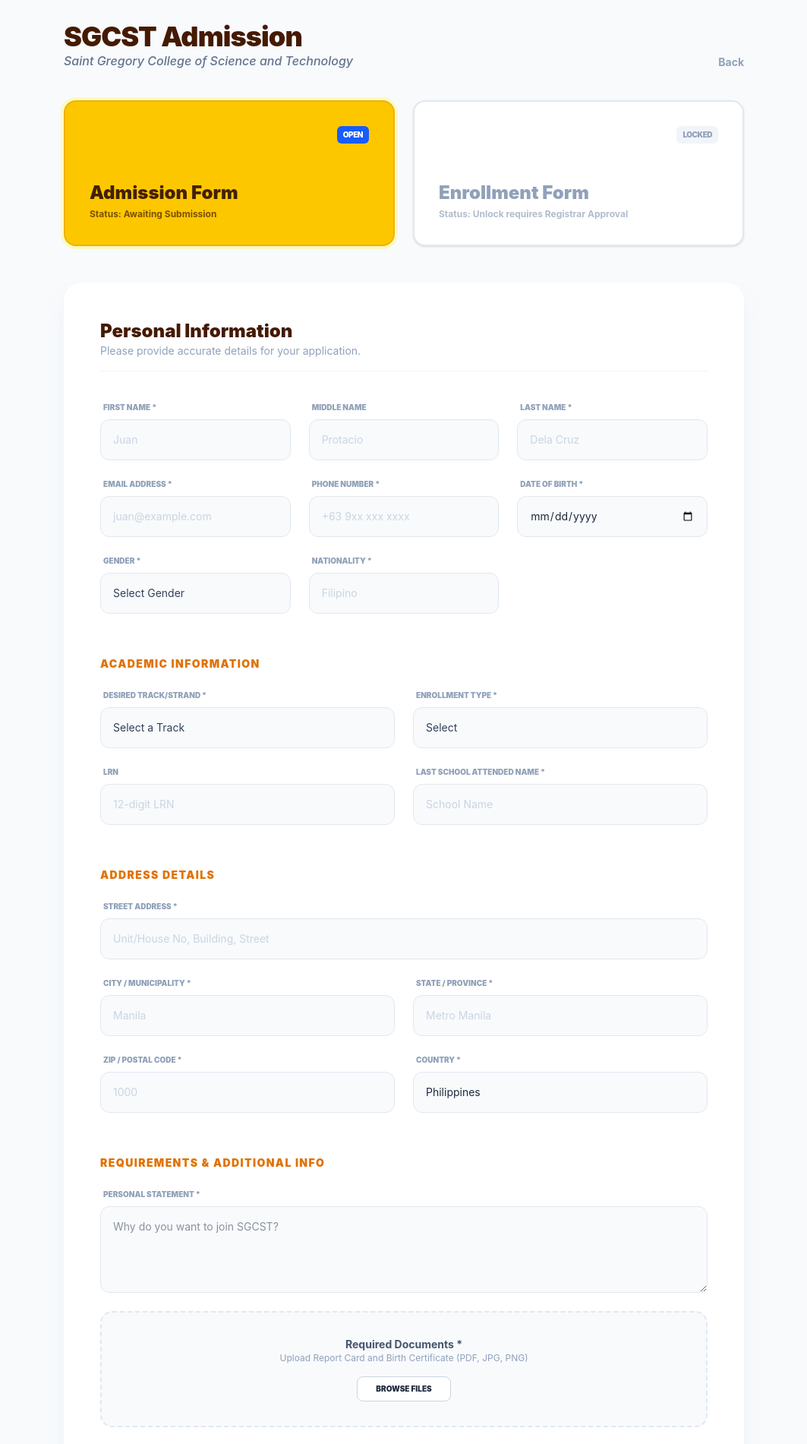
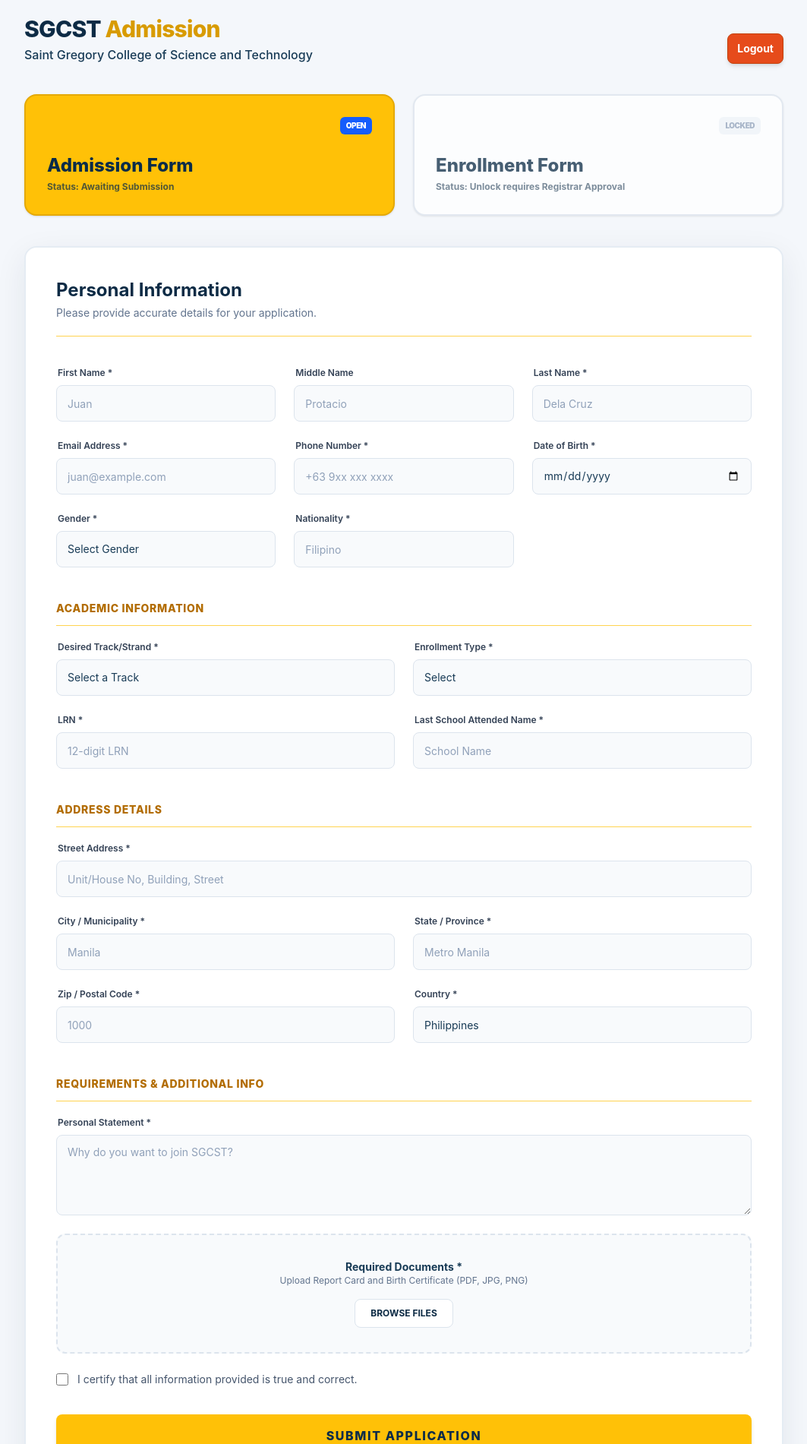
Before and after one commit to stgregdemo1-dotcom/Student_Portal, a Next.js app: page /portal/admission in a window 1280 px wide. Shown: the part 20-1921 px from the top of the page at 76% size, without its empty margins (108-1171 px from the left). Built offline with nearby package versions, Linux system fonts and the light colour scheme.

Commit message:
Update page.tsx

```diff
--- a/app/portal/admission/page.tsx
+++ b/app/portal/admission/page.tsx
@@ -11,6 +11,7 @@ interface InputFieldProps {
   readOnly?: boolean;
   value?: string;
   disabled?: boolean;
+  required?: boolean;
 }
 
 interface SelectFieldProps {
@@ -20,9 +21,9 @@ interface SelectFieldProps {
   disabled?: boolean;
 }
 
-const InputField: React.FC<InputFieldProps> = ({ label, type = "text", placeholder, defaultValue, readOnly, value, disabled }) => (
+const InputField: React.FC<InputFieldProps> = ({ label, type = "text", placeholder, defaultValue, readOnly, value, disabled, required = label.includes("*") }) => (
   <div className="flex flex-col gap-2">
-    <label className="text-[10px] font-black uppercase text-slate-400 ml-1">{label}</label>
+    <label className="ml-0.5 text-xs font-semibold text-[#334155]">{label}</label>
     <input
       type={type}
       placeholder={placeholder}
@@ -30,23 +31,25 @@ const InputField: React.FC<InputFieldProps> = ({ label, type = "text", placehold
       readOnly={readOnly}
       value={value}
       disabled={disabled}
-      className={`w-full p-4 bg-slate-50 border border-slate-200 rounded-xl outline-none focus:border-yellow-400 transition-all text-sm placeholder:text-slate-300 ${readOnly || disabled ? 'bg-slate-100 cursor-not-allowed text-slate-500 font-bold' : ''}`}
+      required={required}
+      className={`h-12 w-full rounded-lg border border-[#DCE4ED] bg-[#F8FAFC] px-3.5 text-sm text-[#183B56] outline-none transition placeholder:text-slate-400 focus:border-[#D89B00] focus:ring-2 focus:ring-[#FFC107]/25 ${readOnly || disabled ? 'cursor-not-allowed bg-[#F1F6FC] text-slate-500' : ''}`}
     />
   </div>
 );
 
 const SelectField: React.FC<SelectFieldProps> = ({ label, options, onChange, disabled }) => (
   <div className="flex flex-col gap-2">
-    <label className="text-[10px] font-black uppercase text-slate-400 ml-1">{label}</label>
+    <label className="ml-0.5 text-xs font-semibold text-[#334155]">{label}</label>
     <div className="relative">
       <select
         onChange={onChange}
         disabled={disabled}
-        className={`w-full p-4 border border-slate-200 rounded-xl outline-none transition-all appearance-none text-sm text-slate-700 ${disabled ? 'bg-slate-100 cursor-not-allowed text-slate-400' : 'bg-slate-50 focus:border-yellow-400'}`}
+        required={label.includes("*")}
+        className={`h-12 w-full appearance-none rounded-lg border border-[#DCE4ED] px-3.5 pr-10 text-sm text-[#183B56] outline-none transition focus:border-[#D89B00] focus:ring-2 focus:ring-[#FFC107]/25 ${disabled ? 'cursor-not-allowed bg-[#F1F6FC] text-slate-400' : 'bg-[#F8FAFC]'}`}
       >
-        {options.map((opt) => <option key={opt} value={opt}>{opt}</option>)}
+        {options.map((opt, index) => <option key={opt} value={index === 0 && opt.startsWith("Select") ? "" : opt}>{opt}</option>)}
       </select>
-      <div className="absolute inset-y-0 right-4 flex items-center pointer-events-none text-slate-400">
+      <div className="pointer-events-none absolute inset-y-0 right-4 flex items-center text-slate-400">
         <i className="fas fa-chevron-down text-xs"></i>
       </div>
     </div>
@@ -59,44 +62,53 @@ export default function AdmissionDashboard() {
   const [isApproved, setIsApproved] = useState<boolean>(false);
   const [isSubmitted, setIsSubmitted] = useState<boolean>(false);
   const [enrollmentType, setEnrollmentType] = useState<string>("");
+  const [submissionNotice, setSubmissionNotice] = useState("");
+  const [formValidation, setFormValidation] = useState<"idle" | "success" | "error">("idle");
 
   const handleAdmissionSubmit = (e: React.FormEvent) => {
     e.preventDefault();
     setIsSubmitted(true);
-    alert("Application submitted successfully! You can still make changes until enrollment is officially opened.");
+    setFormValidation("success");
+    setSubmissionNotice("Application submitted successfully! You can still make changes until enrollment is officially opened.");
+  };
+
+  const handleEnrollmentToggle = () => {
+    const nextIsApproved = !isApproved;
+    setIsApproved(nextIsApproved);
+    if (!nextIsApproved) setActiveTab("admission");
   };
 
   return (
-    <div className="min-h-screen bg-slate-50 font-sans text-[#1E293B] p-6 md:p-12">
-      <div className="max-w-4xl mx-auto">
+    <div className="min-h-screen bg-[#F4F7FB] px-4 py-8 font-sans text-[#1E293B] sm:px-6 sm:py-10 lg:px-8">
+      <div className="mx-auto max-w-[1000px]">
 
 
-        <div className="mb-10 flex justify-between items-end">
+        <div className="mb-8 flex items-end justify-between gap-4 sm:mb-10">
           <div>
-            <h1 className="text-4xl font-black text-[#451a03] tracking-tight text-uppercase">SGCST Admission</h1>
-            <p className="text-slate-500 font-medium italic">Saint Gregory College of Science and Technology</p>
+            <h1 className="text-2xl font-extrabold tracking-tight text-[#0D2B45] sm:text-3xl">SGCST <span className="text-[#D89B00]">Admission</span></h1>
+            <p className="mt-1 text-sm font-medium text-[#183B56] sm:text-base">Saint Gregory College of Science and Technology</p>
           </div>
           <a
             href="/Home"
-            className="text-sm font-bold text-slate-400 hover:text-red-600 transition-colors flex items-center"
+            className="inline-flex min-h-10 items-center rounded-lg border border-[#c2410c] bg-[#e64b1b] px-4 text-sm font-bold text-white shadow-md transition-colors hover:border-[#ff9100] hover:bg-[#ff9100] focus-visible:outline-none focus-visible:ring-2 focus-visible:ring-[#FFB900] focus-visible:ring-offset-2 sm:px-3"
           >
-            Back
+            Logout
           </a>
         </div>
 
-        <div className="grid grid-cols-1 md:grid-cols-2 gap-6 mb-12">
+        <div className="mb-8 grid grid-cols-1 gap-4 sm:mb-10 md:grid-cols-2 md:gap-6">
 
 
           <button
             onClick={() => setActiveTab('admission')}
-            className={`relative p-8 rounded-2xl border-2 transition-all text-left flex flex-col justify-between h-48 shadow-sm ${
+            className={`relative flex h-36 flex-col justify-between rounded-2xl border-2 p-6 text-left shadow-sm transition-all duration-200 focus-visible:outline-none focus-visible:ring-4 focus-visible:ring-[#FFC107]/40 focus-visible:ring-offset-2 sm:h-40 sm:p-7 ${
               activeTab === 'admission'
-              ? 'bg-yellow-400 border-yellow-500 text-yellow-950 ring-4 ring-yellow-100'
-              : 'bg-white border-slate-200 text-slate-400'
+              ? 'border-[#E5A900] bg-[#FFC107] text-[#082B49] shadow-[0_8px_24px_rgba(13,43,69,0.12)]'
+              : 'border-[#DCE4ED] bg-white text-[#0D2B45] hover:border-[#E5A900] hover:shadow-md'
             }`}
           >
             <div className="flex justify-between items-start w-full">
-              <i className="fas fa-file-signature text-3xl"></i>
+              <i className="fas fa-file-signature text-2xl text-[#0D2B45] sm:text-3xl"></i>
               <span className={`text-[10px] font-black px-2 py-1 rounded-md uppercase tracking-tighter ${
                 isApproved ? 'bg-green-600 text-white' : (isSubmitted ? 'bg-amber-600 text-white' : 'bg-blue-600 text-white')
               }`}>
@@ -104,7 +116,7 @@ export default function AdmissionDashboard() {
               </span>
             </div>
             <div>
-              <h2 className="text-2xl font-black">Admission Form</h2>
+              <h2 className="text-xl font-extrabold sm:text-2xl">Admission Form</h2>
               <p className="text-xs font-bold opacity-70 mt-1">
                 Status: {isApproved ? 'Locked (Enrollment Phase Open)' : (isSubmitted ? 'Awaiting Review (Editable)' : 'Awaiting Submission')}
               </p>
@@ -113,14 +125,16 @@ export default function AdmissionDashboard() {
 
           <button
             onClick={() => setActiveTab('enrollment')}
-            className={`relative p-8 rounded-2xl border-2 transition-all text-left flex flex-col justify-between h-48 shadow-sm ${
+            disabled={!isApproved}
+            aria-disabled={!isApproved}
+            className={`relative flex h-36 flex-col justify-between rounded-2xl border-2 p-6 text-left shadow-sm transition-all duration-200 focus-visible:outline-none focus-visible:ring-4 focus-visible:ring-[#FFC107]/40 focus-visible:ring-offset-2 disabled:cursor-not-allowed disabled:opacity-75 sm:h-40 sm:p-7 ${
               activeTab === 'enrollment'
-              ? 'bg-yellow-400 border-yellow-500 text-yellow-950 ring-4 ring-yellow-100'
-              : 'bg-white border-slate-200 text-slate-400'
+              ? 'border-[#E5A900] bg-[#FFC107] text-[#082B49] shadow-[0_8px_24px_rgba(13,43,69,0.12)]'
+              : 'border-[#DCE4ED] bg-white text-[#0D2B45]'
             }`}
           >
             <div className="flex justify-between items-start w-full">
-              <i className="fas fa-university text-3xl"></i>
+              <i className="fas fa-university text-2xl text-[#0D2B45] sm:text-3xl"></i>
               <span className={`text-[10px] font-black px-2 py-1 rounded-md uppercase tracking-tighter ${
                 isApproved ? 'bg-green-600 text-white' : 'bg-slate-100 text-slate-400'
               }`}>
@@ -128,24 +142,34 @@ export default function AdmissionDashboard() {
               </span>
             </div>
             <div>
-              <h2 className="text-2xl font-black">Enrollment Form</h2>
+              <h2 className="text-xl font-extrabold sm:text-2xl">Enrollment Form</h2>
               <p className="text-xs font-bold opacity-70 mt-1">Status: {isApproved ? 'Ready for Enlistment' : 'Unlock requires Registrar Approval'}</p>
             </div>
           </button>
         </div>
 
-        <div className="bg-white rounded-3xl p-8 md:p-12 shadow-xl shadow-slate-200/50 min-h-[600px]">
+        <div className={`min-h-[600px] rounded-2xl border-2 bg-white p-5 shadow-[0_12px_40px_rgba(13,43,69,0.08)] transition-[border-color,box-shadow] duration-300 sm:p-8 lg:p-10 ${
+          formValidation === "error"
+            ? "border-red-500 shadow-[0_0_0_3px_rgba(239,68,68,0.18),0_0_28px_rgba(239,68,68,0.3)]"
+            : formValidation === "success"
+              ? "border-green-500 shadow-[0_0_0_3px_rgba(34,197,94,0.16),0_0_28px_rgba(34,197,94,0.3)]"
+              : "border-[#E5ECF3]"
+        }`}>
 
           {activeTab === 'admission' ? (
             <div className="animate-in fade-in duration-500">
-              <div className="mb-10 pb-4 border-b border-slate-100">
-                <h3 className="text-2xl font-black text-[#451a03]">Personal Information</h3>
-                <p className="text-slate-400 text-sm">
+              <div className="mb-8 border-b border-[#FFC107]/70 pb-5 sm:mb-10">
+                <h3 className="text-xl font-bold text-[#0D2B45] sm:text-2xl">Personal Information</h3>
+                <p className="mt-1 text-sm text-slate-500">
                   {isApproved ? "Enrollment is now active. Your admission profile has been archived and locked." : "Please provide accurate details for your application."}
                 </p>
               </div>
 
-              <form className="space-y-10" onSubmit={handleAdmissionSubmit}>
+              <form
+                className="space-y-9"
+                onSubmit={handleAdmissionSubmit}
+                onInvalidCapture={() => setFormValidation("error")}
+              >
                 <div className="grid grid-cols-1 md:grid-cols-3 gap-6">
                   <InputField label="First Name *" placeholder="Juan" disabled={isApproved} />
                   <InputField label="Middle Name" placeholder="Protacio" disabled={isApproved} />
@@ -158,7 +182,7 @@ export default function AdmissionDashboard() {
                 </div>
 
                 <div>
-                  <h4 className="text-sm font-black text-amber-600 uppercase tracking-widest mb-6 pt-4">Academic Information</h4>
+                  <h4 className="mb-5 border-b border-[#FFC107]/70 pb-3 pt-2 text-sm font-extrabold uppercase tracking-wider text-[#B26C00]">Academic Information</h4>
                   <div className="grid grid-cols-1 md:grid-cols-2 gap-6">
                     <SelectField label="Desired Track/Strand *" options={["Select a Track", "Information and Communication Technology", "Hotel and Restaurant Management"]} disabled={isApproved} />
                     <SelectField
@@ -176,7 +200,7 @@ export default function AdmissionDashboard() {
                       />
                     )}
 
-                    <InputField label="LRN" placeholder="12-digit LRN" disabled={isApproved} />
+                    <InputField label="LRN *" placeholder="12-digit LRN" disabled={isApproved} />
                     <InputField label="Last School Attended Name *" placeholder="School Name" disabled={isApproved} />
 
                     {enrollmentType === "Transferee" && (
@@ -186,7 +210,7 @@ export default function AdmissionDashboard() {
                 </div>
 
                 <div>
-                  <h4 className="text-sm font-black text-amber-600 uppercase tracking-widest mb-6 pt-4">Address Details</h4>
+                  <h4 className="mb-5 border-b border-[#FFC107]/70 pb-3 pt-2 text-sm font-extrabold uppercase tracking-wider text-[#B26C00]">Address Details</h4>
                   <div className="grid grid-cols-1 md:grid-cols-2 gap-6">
                     <div className="md:col-span-2"><InputField label="Street Address *" placeholder="Unit/House No, Building, Street" disabled={isApproved} /></div>
                     <InputField label="City / Municipality *" placeholder="Manila" disabled={isApproved} />
@@ -197,21 +221,21 @@ export default function AdmissionDashboard() {
                 </div>
 
                 <div>
-                  <h4 className="text-sm font-black text-amber-600 uppercase tracking-widest mb-6 pt-4">Requirements & Additional Info</h4>
+                  <h4 className="mb-5 border-b border-[#FFC107]/70 pb-3 pt-2 text-sm font-extrabold uppercase tracking-wider text-[#B26C00]">Requirements & Additional Info</h4>
                   <div className="space-y-6">
                     <div className="flex flex-col gap-2">
-                      <label className="text-[10px] font-black uppercase text-slate-400 ml-1">Personal Statement *</label>
-                      <textarea rows={4} disabled={isApproved} className={`w-full p-4 border border-slate-200 rounded-xl outline-none transition-all text-sm ${isApproved ? 'bg-slate-100 text-slate-500 cursor-not-allowed' : 'bg-slate-50 focus:border-yellow-400'}`} placeholder="Why do you want to join SGCST?"></textarea>
+                      <label className="ml-0.5 text-xs font-semibold text-[#334155]">Personal Statement *</label>
+                      <textarea rows={4} required disabled={isApproved} className={`w-full rounded-lg border border-[#DCE4ED] px-3.5 py-3 text-sm text-[#183B56] outline-none transition placeholder:text-slate-400 focus:border-[#D89B00] focus:ring-2 focus:ring-[#FFC107]/25 ${isApproved ? 'cursor-not-allowed bg-[#F1F6FC] text-slate-500' : 'bg-[#F8FAFC]'}`} placeholder="Why do you want to join SGCST?"></textarea>
                     </div>
-                    <div className="p-8 border-2 border-dashed border-slate-200 rounded-2xl bg-slate-50 text-center">
-                      <i className="fas fa-upload text-2xl text-slate-300 mb-2"></i>
-                      <p className="text-sm font-bold text-slate-600">Required Documents *</p>
-                      <p className="text-xs text-slate-400 mb-4">Upload Report Card and Birth Certificate (PDF, JPG, PNG)</p>
-                      <button type="button" disabled={isApproved} className={`px-6 py-2 bg-white border border-slate-300 rounded-lg text-[10px] font-black uppercase ${isApproved ? 'opacity-50 cursor-not-allowed' : 'hover:bg-slate-50'}`}>Browse Files</button>
+                    <div className="rounded-xl border-2 border-dashed border-[#DCE4ED] bg-[#F8FAFC] p-6 text-center sm:p-8">
+                      <i className="fas fa-upload mb-2 text-2xl text-[#D89B00]"></i>
+                      <p className="text-sm font-bold text-[#183B56]">Required Documents *</p>
+                      <p className="mb-4 text-xs text-slate-500">Upload Report Card and Birth Certificate (PDF, JPG, PNG)</p>
+                      <button type="button" disabled={isApproved} className={`rounded-lg border border-[#DCE4ED] bg-white px-5 py-2.5 text-xs font-bold uppercase text-[#0D2B45] transition-colors ${isApproved ? 'cursor-not-allowed opacity-50' : 'hover:border-[#D89B00] hover:bg-[#FFF9E8]'}`}>Browse Files</button>
                     </div>
                     <label className={`flex items-center gap-3 group ${isApproved ? 'cursor-not-allowed opacity-60' : 'cursor-pointer'}`}>
-                      <input type="checkbox" disabled={isApproved} checked={isApproved ? true : undefined} className="w-5 h-5 accent-yellow-500 rounded" />
-                      <span className="text-xs font-medium text-slate-500">I certify that all information provided is true and correct.</span>
+                      <input type="checkbox" disabled={isApproved} checked={isApproved ? true : undefined} className="h-4 w-4 accent-[#0D2B45]" />
+                      <span className="text-sm text-slate-600">I certify that all information provided is true and correct.</span>
                     </label>
                   </div>
                 </div>
@@ -219,10 +243,10 @@ export default function AdmissionDashboard() {
                 <button
                   type="submit"
                   disabled={isApproved}
-                  className={`w-full py-5 rounded-2xl font-black transition-all shadow-xl uppercase tracking-widest ${
+                  className={`w-full rounded-lg py-4 font-extrabold uppercase tracking-widest transition-all focus-visible:outline-none focus-visible:ring-4 focus-visible:ring-[#FFC107]/40 focus-visible:ring-offset-2 ${
                     isApproved
-                    ? 'bg-slate-300 text-slate-500 cursor-not-allowed shadow-none'
-                    : 'bg-[#451a03] text-white hover:bg-[#2d1102]'
+                    ? 'cursor-not-allowed bg-slate-200 text-slate-500'
+                    : 'bg-[#FFC107] text-[#082B49] shadow-md hover:bg-[#E5A900]'
                   }`}
                 >
                   {isApproved ? 'Admission Locked' : (isSubmitted ? 'Update Application Details' : 'Submit Application')}
@@ -234,9 +258,9 @@ export default function AdmissionDashboard() {
             <div className="animate-in fade-in duration-500">
               {isApproved ? (
                 <div>
-                  <div className="mb-10 pb-4 border-b border-slate-100">
-                    <h3 className="text-2xl font-black text-[#451a03]">Account Setup</h3>
-                    <p className="text-slate-400 text-sm">Create your student portal access.</p>
+                  <div className="mb-8 border-b border-[#FFC107]/70 pb-5 sm:mb-10">
+                    <h3 className="text-xl font-bold text-[#0D2B45] sm:text-2xl">Account Setup</h3>
+                    <p className="mt-1 text-sm text-slate-500">Create your student portal access.</p>
                   </div>
 
                   <form className="space-y-10" onSubmit={(e) => e.preventDefault()}>
@@ -247,7 +271,7 @@ export default function AdmissionDashboard() {
                       <InputField label="Confirm Password *" type="password" placeholder="••••••••" />
                     </div>
 
-                    <h4 className="text-sm font-black text-amber-600 uppercase tracking-widest mb-6 pt-4">Emergency Contact</h4>
+                    <h4 className="mb-5 border-b border-[#FFC107]/70 pb-3 pt-2 text-sm font-extrabold uppercase tracking-wider text-[#B26C00]">Emergency Contact</h4>
                     <div className="grid grid-cols-1 md:grid-cols-3 gap-6">
                       <InputField label="Contact Person *" placeholder="Full Name" />
                       <InputField label="Relationship *" placeholder="e.g. Guardian" />
@@ -256,10 +280,10 @@ export default function AdmissionDashboard() {
 
                     <div className="pt-6">
                       <label className="flex items-center gap-3 cursor-pointer group mb-10">
-                        <input type="checkbox" className="w-5 h-5 accent-green-600 rounded" />
-                        <span className="text-xs font-medium text-slate-500">I agree to the Data Privacy Policy and Enrollment Terms.</span>
+                        <input type="checkbox" className="h-4 w-4 accent-[#0D2B45]" />
+                        <span className="text-sm text-slate-600">I agree to the Data Privacy Policy and Enrollment Terms.</span>
                       </label>
-                      <button type="submit" className="w-full py-5 bg-[#166534] text-white rounded-2xl font-black hover:bg-[#14532d] transition-all shadow-xl uppercase tracking-widest">
+                      <button type="submit" className="w-full rounded-lg bg-[#FFC107] py-4 font-extrabold uppercase tracking-widest text-[#082B49] shadow-md transition-all hover:bg-[#E5A900] focus-visible:outline-none focus-visible:ring-4 focus-visible:ring-[#FFC107]/40 focus-visible:ring-offset-2">
                         Submit Enrollment Form
                       </button>
                     </div>
@@ -267,27 +291,45 @@ export default function AdmissionDashboard() {
                 </div>
               ) : (
                 <div className="flex flex-col items-center justify-center py-20 text-center">
-                  <div className="w-20 h-20 bg-slate-100 rounded-full flex items-center justify-center mb-6 text-slate-300 border-2 border-dashed border-slate-200">
+                  <div className="mb-6 flex h-20 w-20 items-center justify-center rounded-full border-2 border-dashed border-[#DCE4ED] bg-[#F8FAFC] text-[#D89B00]">
                     <i className="fas fa-lock text-3xl"></i>
                   </div>
-                  <h3 className="text-xl font-bold text-slate-400 mb-2 uppercase">Enrollment Locked</h3>
-                  <p className="text-slate-400 max-w-sm text-sm">Access is granted once the registrar approves your profile and <span className="text-[#451a03] font-black underline decoration-yellow-400">Opens Enrollment</span>.</p>
+                  <h3 className="mb-2 text-xl font-bold uppercase text-[#0D2B45]">Enrollment Locked</h3>
+                  <p className="max-w-sm text-sm text-slate-500">Access is granted once the registrar approves your profile and <span className="font-bold text-[#0D2B45] underline decoration-[#FFC107]">Opens Enrollment</span>.</p>
                 </div>
               )}
             </div>
           )}
         </div>
 
-        <div className="mt-12 text-center flex flex-col sm:flex-row justify-center gap-4 border-t border-slate-200 pt-6">
-           <p className="w-full text-xs font-bold text-slate-400 block mb-2 sm:mb-0">Testing Switches:</p>
+        <div className="mt-8 flex flex-col justify-center gap-3 border-t border-[#DCE4ED] pt-5 text-center sm:mt-10 sm:flex-row sm:gap-4">
+           <p className="mb-2 block w-full text-xs font-bold text-slate-400 sm:mb-0">Testing Switches:</p>
            <button
-             onClick={() => setIsApproved(!isApproved)}
-             className="text-[9px] font-bold text-green-600 hover:text-green-800 uppercase tracking-[0.2em] transition-all"
+             onClick={handleEnrollmentToggle}
+             className="text-[9px] font-bold uppercase tracking-[0.2em] text-green-600 transition-all hover:text-green-800"
            >
              {isApproved ? '🔒 Close Enrollment (Re-open Admission)' : '✅ Open Enrollment (Lock Admission Form)'}
            </button>
         </div>
       </div>
+      {submissionNotice && (
+        <div
+          role="status"
+          aria-live="polite"
+          aria-atomic="true"
+          className="fixed inset-x-4 bottom-4 z-50 mx-auto flex max-w-lg items-start justify-between gap-4 rounded-lg border border-green-200 bg-green-50 p-4 text-sm font-medium text-green-800 shadow-lg sm:inset-x-auto sm:right-6 sm:bottom-6"
+        >
+          <span>{submissionNotice}</span>
+          <button
+            type="button"
+            onClick={() => setSubmissionNotice("")}
+            className="shrink-0 rounded px-2 py-1 text-xs font-semibold hover:bg-black/5 focus-visible:outline-none focus-visible:ring-2 focus-visible:ring-current"
+            aria-label="Dismiss notification"
+          >
+            Dismiss
+          </button>
+        </div>
+      )}
     </div>
   );
 }
```
